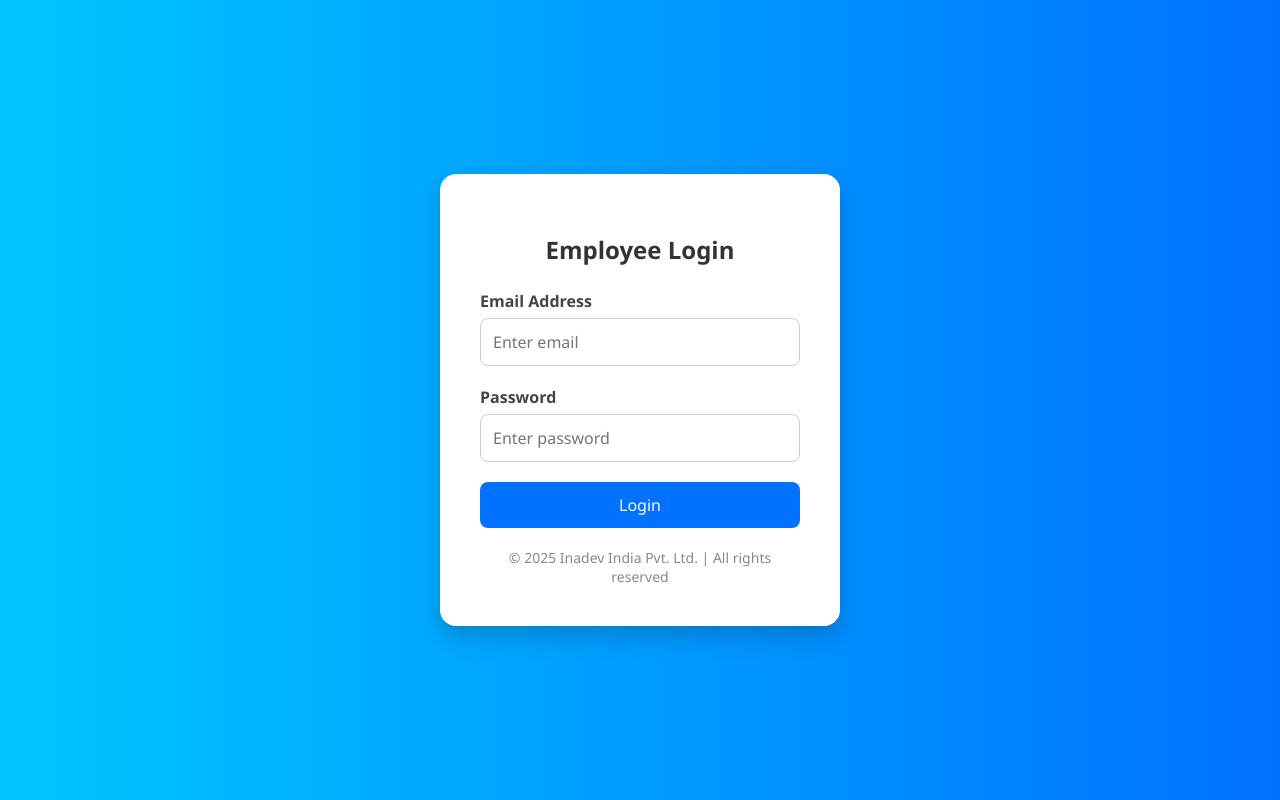
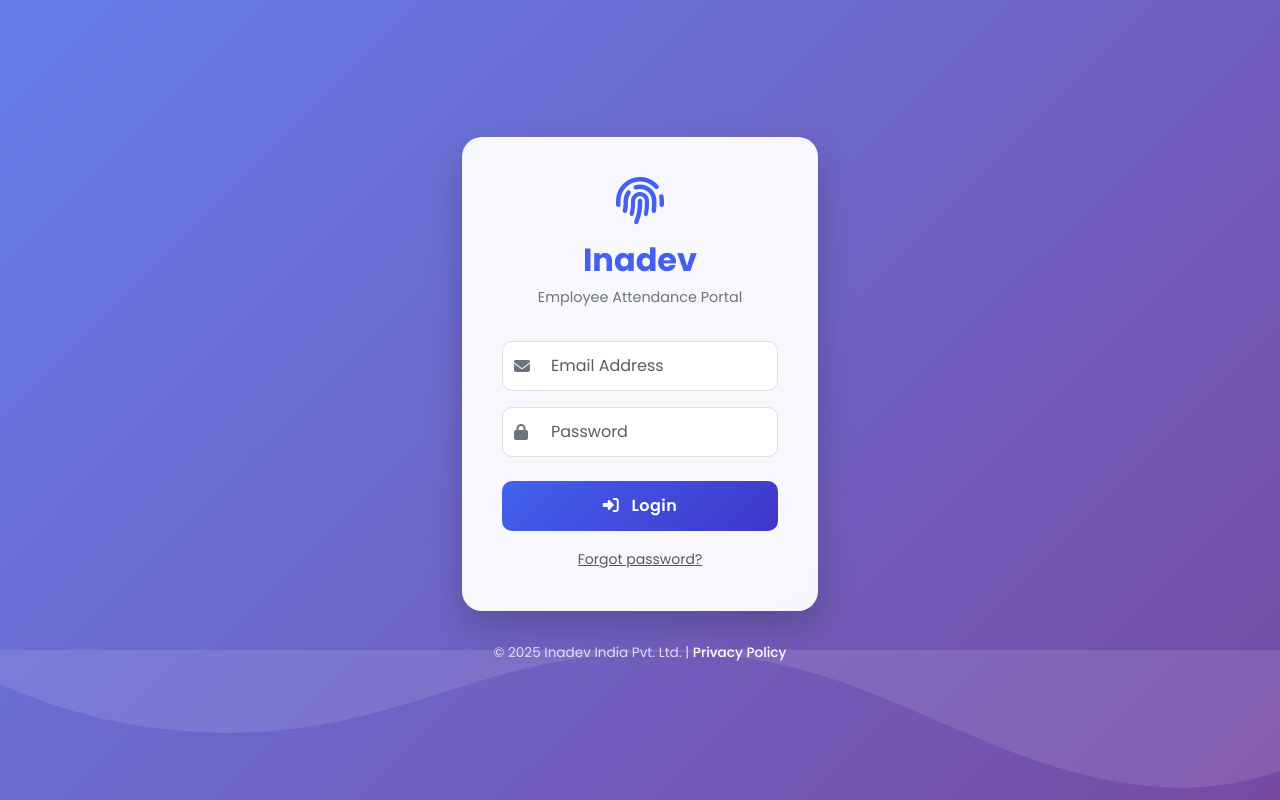
Before and after one commit to Tanmoy91/kubernetes, a PHP site: page /login.php in a window 1280 px wide. Run offline with PHP 8.4, Linux system fonts and the light colour scheme.

Commit message:
Update login.php

```diff
--- a/login.php
+++ b/login.php
@@ -1,116 +1,207 @@
- <?php
+<?php
 $error = $_GET['error'] ?? '';
 ?>
 <!DOCTYPE html>
 <html lang="en">
 <head>
     <meta charset="UTF-8">
-    <title>Login | Attendance System</title>
+    <meta name="viewport" content="width=device-width, initial-scale=1.0">
+    <title>Login | Inadev Attendance</title>
+    <link href="https://cdn.jsdelivr.net/npm/bootstrap@5.3.0/dist/css/bootstrap.min.css" rel="stylesheet">
+    <link rel="stylesheet" href="https://cdnjs.cloudflare.com/ajax/libs/font-awesome/6.4.0/css/all.min.css">
+    <link href="https://fonts.googleapis.com/css2?family=Poppins:wght@300;400;500;600;700&display=swap" rel="stylesheet">
     <style>
-        * {
-            box-sizing: border-box;
-            font-family: 'Segoe UI', Tahoma, Geneva, Verdana, sans-serif;
+        :root {
+            --primary: #4361ee;
+            --secondary: #3f37c9;
+            --accent: #4895ef;
+            --light: #f8f9fa;
+            --dark: #212529;
         }
 
         body {
-            background: linear-gradient(to right, #00c6ff, #0072ff);
+            font-family: 'Poppins', sans-serif;
+            background: linear-gradient(135deg, #667eea 0%, #764ba2 100%);
+            min-height: 100vh;
             display: flex;
             justify-content: center;
             align-items: center;
-            height: 100vh;
-            margin: 0;
+            color: var(--dark);
         }
 
-        .login-box {
-            background: white;
-            padding: 40px;
-            border-radius: 16px;
-            box-shadow: 0 10px 25px rgba(0, 0, 0, 0.2);
+        .login-container {
             width: 100%;
-            max-width: 400px;
+            max-width: 420px;
+            padding: 2rem;
         }
 
-        .login-box h2 {
-            text-align: center;
-            margin-bottom: 24px;
-            color: #333;
+        .login-card {
+            background: rgba(255, 255, 255, 0.95);
+            backdrop-filter: blur(10px);
+            -webkit-backdrop-filter: blur(10px);
+            border-radius: 20px;
+            box-shadow: 0 15px 35px rgba(0, 0, 0, 0.2);
+            overflow: hidden;
+            padding: 2.5rem;
         }
 
-        .input-group {
-            margin-bottom: 20px;
+        .logo {
+            text-align: center;
+            margin-bottom: 2rem;
         }
 
-        .input-group label {
-            display: block;
-            margin-bottom: 6px;
-            font-weight: 600;
-            color: #444;
+        .logo i {
+            font-size: 3rem;
+            color: var(--primary);
+            margin-bottom: 1rem;
         }
 
-        .input-group input {
-            width: 100%;
-            padding: 12px;
-            border: 1px solid #ccc;
-            border-radius: 8px;
-            font-size: 16px;
+        .logo h2 {
+            font-weight: 700;
+            color: var(--primary);
+            margin-bottom: 0.5rem;
         }
 
-        .login-box button {
-            width: 100%;
-            padding: 12px;
-            background-color: #0072ff;
-            color: white;
-            border: none;
-            border-radius: 8px;
-            font-size: 16px;
-            cursor: pointer;
-            transition: background-color 0.3s ease;
+        .logo p {
+            color: #6c757d;
+            font-size: 0.9rem;
         }
 
-        .login-box button:hover {
-            background-color: #005bd8;
+        .form-control {
+            height: 50px;
+            border-radius: 10px;
+            padding-left: 45px;
+            border: 1px solid #e0e0e0;
+            transition: all 0.3s ease;
+        }
+
+        .form-control:focus {
+            border-color: var(--primary);
+            box-shadow: 0 0 0 0.25rem rgba(67, 97, 238, 0.25);
+        }
+
+        .input-group-text {
+            position: absolute;
+            z-index: 4;
+            height: 50px;
+            background: transparent;
+            border: none;
+            color: #6c757d;
+        }
+
+        .btn-login {
+            background: linear-gradient(135deg, var(--primary) 0%, var(--secondary) 100%);
+            border: none;
+            height: 50px;
+            border-radius: 10px;
+            font-weight: 600;
+            letter-spacing: 0.5px;
+            transition: all 0.3s ease;
+        }
+
+        .btn-login:hover {
+            transform: translateY(-2px);
+            box-shadow: 0 4px 15px rgba(67, 97, 238, 0.4);
         }
 
         .error-message {
-            color: red;
-            margin-bottom: 20px;
-            text-align: center;
+            background-color: #fff5f5;
+            color: #dc3545;
+            padding: 0.75rem 1rem;
+            border-radius: 10px;
+            margin-bottom: 1.5rem;
+            border-left: 4px solid #dc3545;
+            display: flex;
+            align-items: center;
+        }
+
+        .error-message i {
+            margin-right: 0.5rem;
         }
 
         .footer {
-            margin-top: 20px;
             text-align: center;
-            font-size: 14px;
-            color: #888;
+            margin-top: 2rem;
+            color: rgba(255, 255, 255, 0.8);
+            font-size: 0.85rem;
         }
 
+        .footer a {
+            color: white;
+            text-decoration: none;
+            font-weight: 500;
+        }
+
+        .wave {
+            position: absolute;
+            bottom: 0;
+            left: 0;
+            width: 100%;
+            overflow: hidden;
+            line-height: 0;
+            z-index: -1;
+        }
+
+        .wave svg {
+            position: relative;
+            display: block;
+            width: calc(100% + 1.3px);
+            height: 150px;
+        }
+
+        .wave .shape-fill {
+            fill: rgba(255, 255, 255, 0.1);
+        }
     </style>
 </head>
 <body>
+    <div class="login-container">
+        <div class="login-card">
+            <div class="logo">
+                <i class="fas fa-fingerprint"></i>
+                <h2>Inadev</h2>
+                <p>Employee Attendance Portal</p>
+            </div>
 
-<div class="login-box">
-    <h2>Employee Login</h2>
+            <?php if ($error): ?>
+                <div class="error-message">
+                    <i class="fas fa-exclamation-circle"></i>
+                    <?= htmlspecialchars($error) ?>
+                </div>
+            <?php endif; ?>
 
-    <?php if ($error): ?>
-        <div class="error-message"><?= htmlspecialchars($error) ?></div>
-    <?php endif; ?>
+            <form method="POST" action="authenticate.php">
+                <div class="mb-3 position-relative">
+                    <span class="input-group-text"><i class="fas fa-envelope"></i></span>
+                    <input type="email" name="email" id="email" class="form-control ps-5" placeholder="Email Address" required>
+                </div>
 
-    <form method="POST" action="authenticate.php">
-        <div class="input-group">
-            <label for="email">Email Address</label>
-            <input type="email" name="email" id="email" placeholder="Enter email" required>
+                <div class="mb-4 position-relative">
+                    <span class="input-group-text"><i class="fas fa-lock"></i></span>
+                    <input type="password" name="password" id="password" class="form-control ps-5" placeholder="Password" required>
+                </div>
+
+                <button type="submit" class="btn btn-login w-100 text-white mb-3">
+                    <i class="fas fa-sign-in-alt me-2"></i> Login
+                </button>
+
+                <div class="text-center">
+                    <a href="#" class="text-muted small">Forgot password?</a>
+                </div>
+            </form>
         </div>
 
-        <div class="input-group">
-            <label for="password">Password</label>
-            <input type="password" name="password" id="password" placeholder="Enter password" required>
+        <div class="footer">
+            &copy; <?= date("Y") ?> Inadev India Pvt. Ltd. | <a href="#">Privacy Policy</a>
         </div>
+    </div>
 
-        <button type="submit">Login</button>
-    </form>
+    <div class="wave">
+        <svg data-name="Layer 1" xmlns="http://www.w3.org/2000/svg" viewBox="0 0 1200 120" preserveAspectRatio="none">
+            <path d="M321.39,56.44c58-10.79,114.16-30.13,172-41.86,82.39-16.72,168.19-17.73,250.45-.39C823.78,31,906.67,72,985.66,92.83c70.05,18.48,146.53,26.09,214.34,3V0H0V27.35A600.21,600.21,0,0,0,321.39,56.44Z" class="shape-fill"></path>
+        </svg>
+    </div>
 
-    <div class="footer">© <?= date("Y") ?> Inadev India Pvt. Ltd. | All rights reserved</div>
-</div>
-
+    <script src="https://cdn.jsdelivr.net/npm/bootstrap@5.3.0/dist/js/bootstrap.bundle.min.js"></script>
 </body>
 </html>
```
